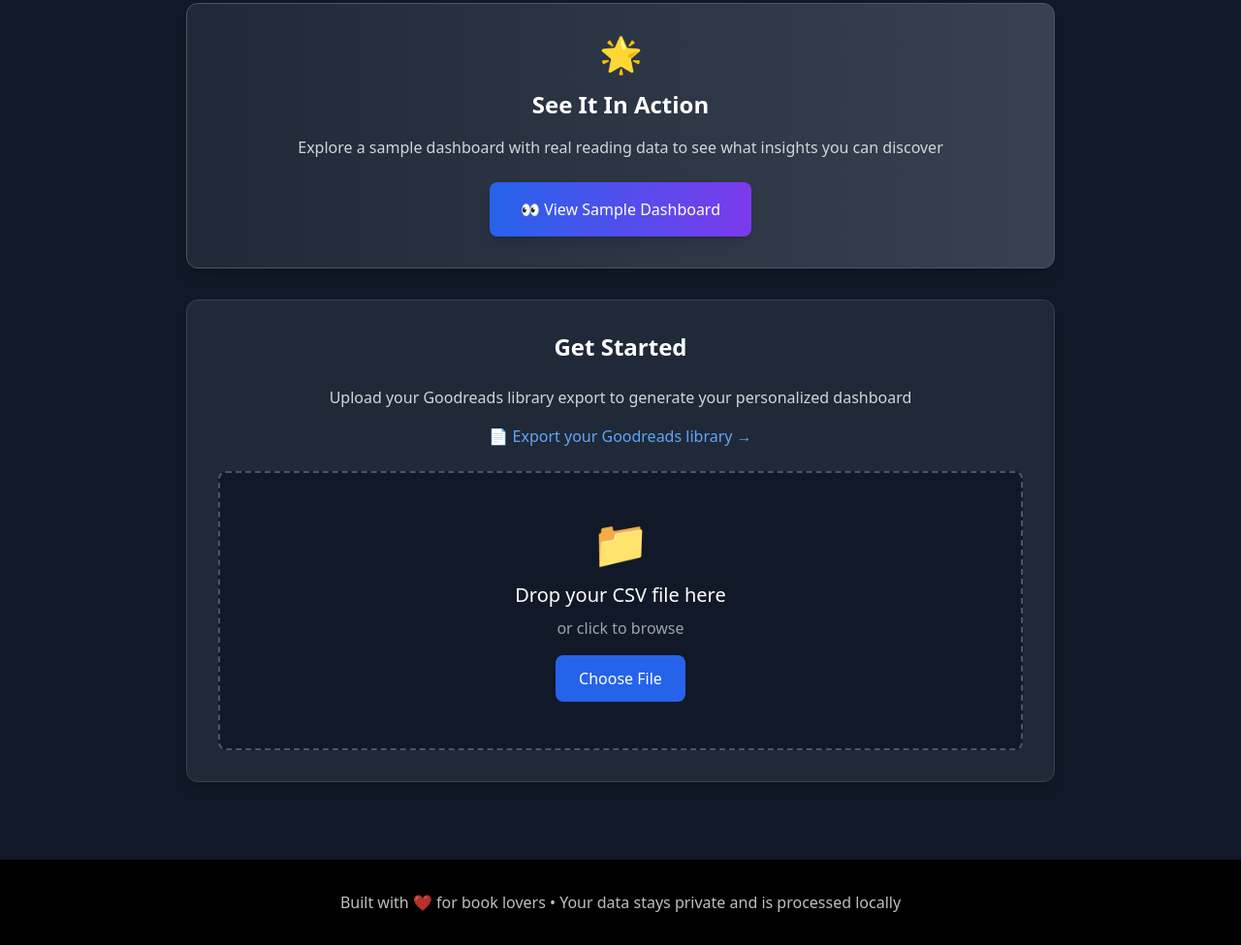
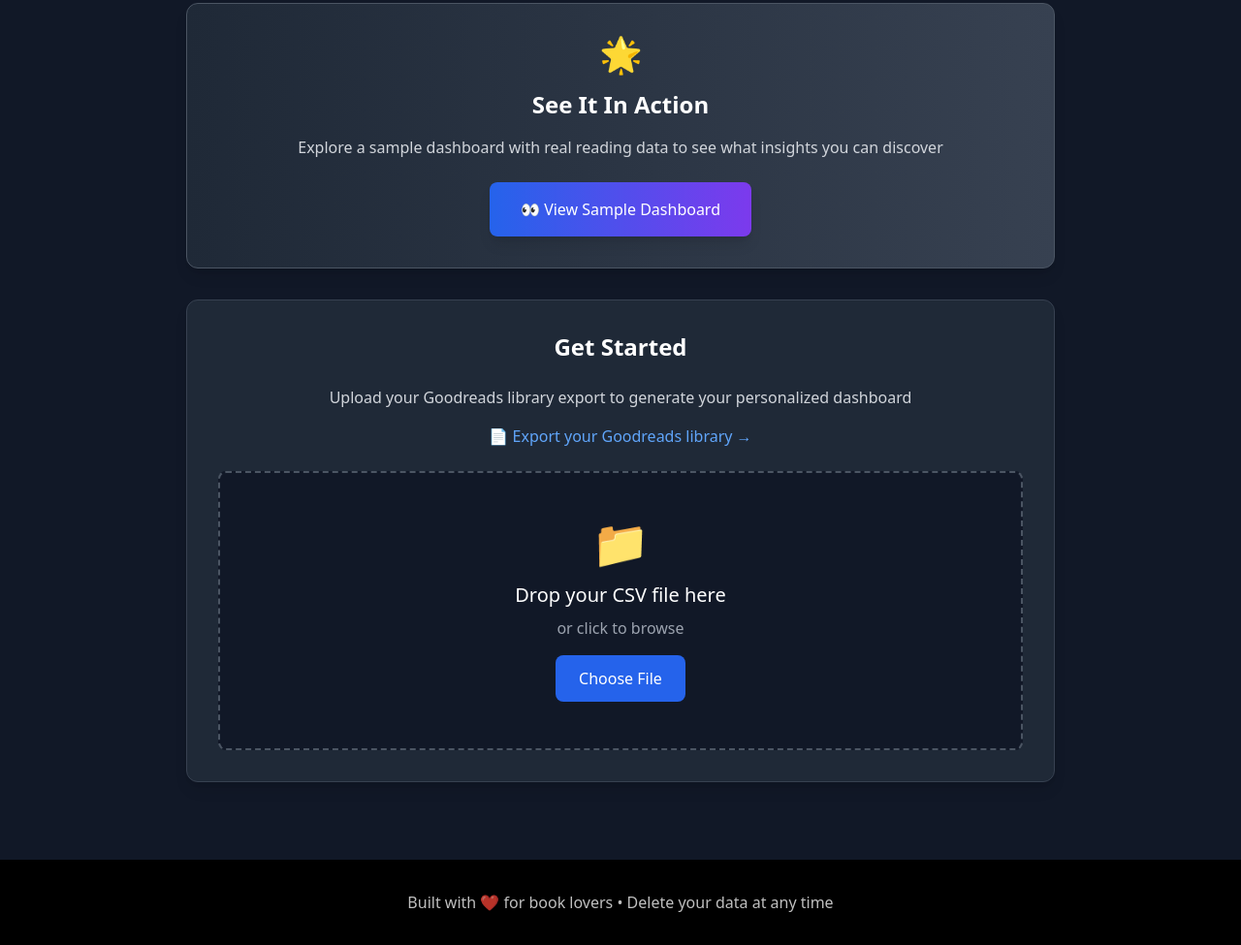
Before and after one commit to CarsonDavis/goodreads_stats, a plain HTML site: page dashboard/index.html in a window 1280 px wide. Shown: the part 565-1540 px from the top of the page at 97% size. Drawn offline with nearby package versions, Linux system fonts and the light colour scheme.

Commit message:
remove private data comment

```diff
--- a/dashboard/index.html
+++ b/dashboard/index.html
@@ -16,7 +16,10 @@
         }
 
         /* Force specific elements to ignore Dark Reader */
-        button, .btn, a[class*="bg-"], [class*="bg-gradient"] {
+        button,
+        .btn,
+        a[class*="bg-"],
+        [class*="bg-gradient"] {
             filter: none !important;
         }
 
@@ -111,7 +114,8 @@
                 </div>
 
                 <!-- Sample Dashboard Link -->
-                <div class="bg-gradient-to-r from-gray-800 to-gray-700 rounded-xl shadow-lg p-8 mb-8 text-center border border-gray-600">
+                <div
+                    class="bg-gradient-to-r from-gray-800 to-gray-700 rounded-xl shadow-lg p-8 mb-8 text-center border border-gray-600">
                     <div class="text-4xl mb-4">🌟</div>
                     <h3 class="text-2xl font-semibold text-white mb-4">See It In Action</h3>
                     <p class="text-gray-300 mb-6">
@@ -177,7 +181,7 @@
         <footer class="bg-black text-white py-8">
             <div class="container mx-auto px-6 text-center">
                 <p class="opacity-75">
-                    Built with ❤️ for book lovers • Your data stays private and is processed locally
+                    Built with ❤️ for book lovers • Delete your data at any time
                 </p>
             </div>
         </footer>
```
